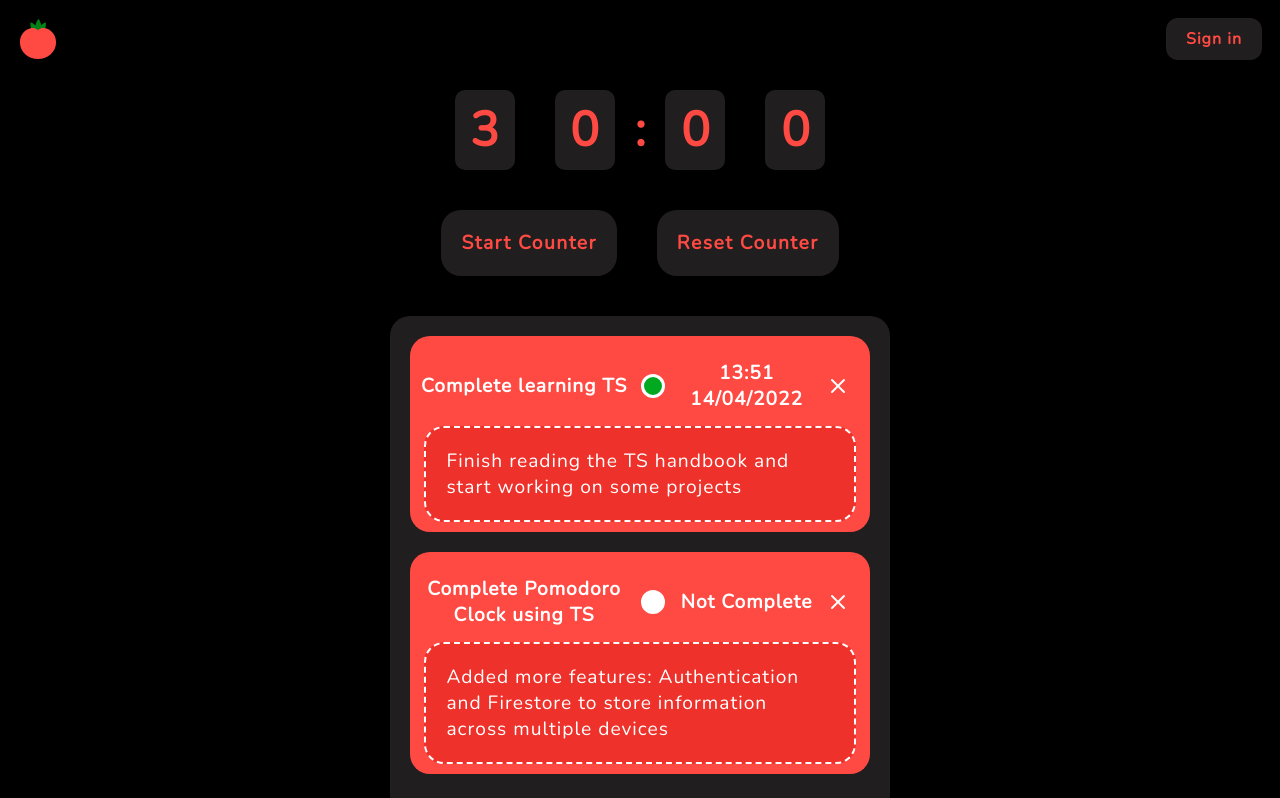
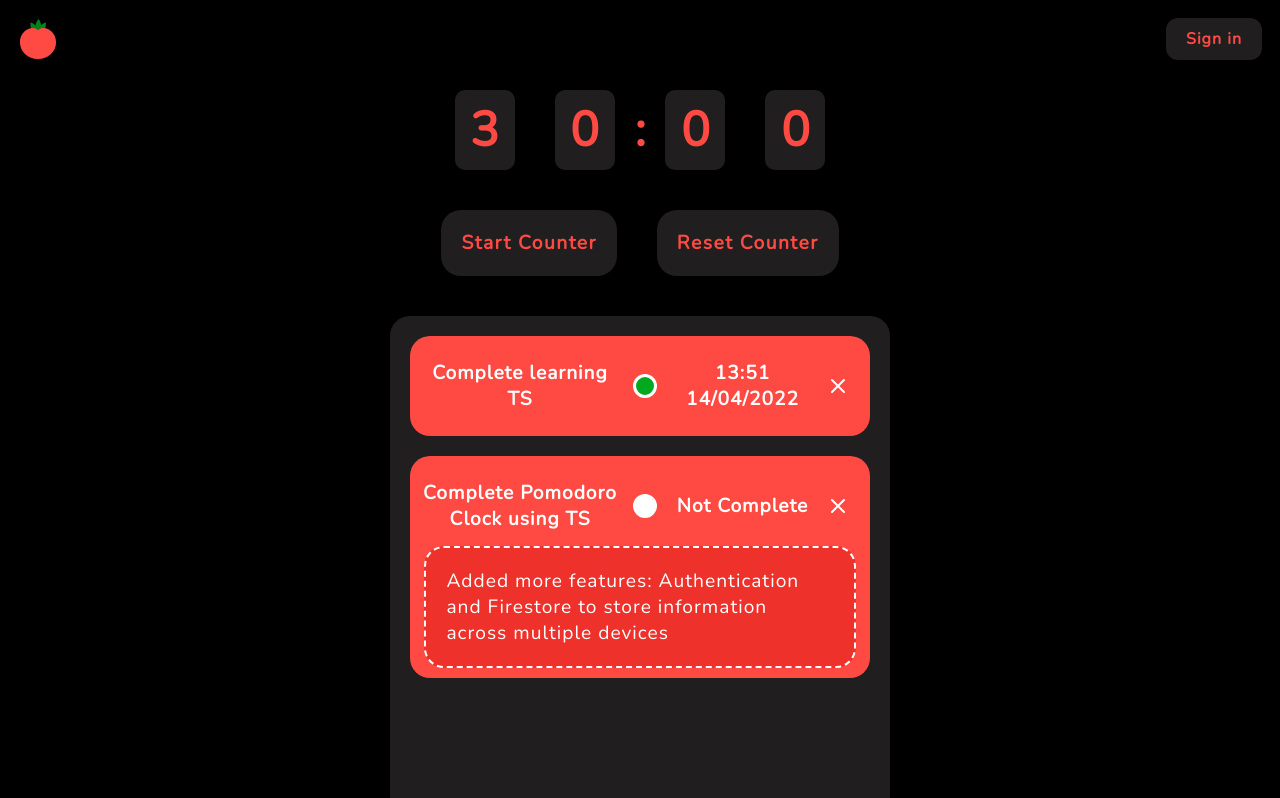
Before and after one commit to khanhngn-dev/PomodoroPWA, a React (Create React App) app: page / in a window 1280 px wide. Shown: the top 798 px of the page. Built offline with nearby package versions, Linux system fonts and the light colour scheme; no server answers.

Commit message:
Added support for opening/closing description

```diff
--- a/src/components/item-form/item-form.component.tsx
+++ b/src/components/item-form/item-form.component.tsx
@@ -23,6 +23,7 @@ const ItemForm: FC<FormHTMLAttributes<HTMLFormElement>> = () => {
 					complete: false,
 					completedAt: 'Not Complete',
 					description: values.description,
+					openDesc: false,
 				})
 			);
 			resetForm();
--- a/src/components/task-list/task-list.component.tsx
+++ b/src/components/task-list/task-list.component.tsx
@@ -3,8 +3,8 @@ import { useDispatch, useSelector } from 'react-redux';
 import { selectListItems } from '../../store/list/list.selectors';
 
 import { selectTimerMode } from '../../store/timer/timer.selectors';
-import { removeItemFromList, setCompleteItem } from '../../store/list/list.actions';
-import { checkItem, deleteItem } from '../../utils/reducer/list.utils/list.utils';
+import { removeItemFromList, setCompleteItem, toggleDetailed } from '../../store/list/list.actions';
+import { checkItem, deleteItem, toggleItem } from '../../utils/reducer/list.utils/list.utils';
 
 import Task from '../task/task.component';
 import { TaskListContainer, EmptyTaskListPlaceHolder } from './task-list.styles';
@@ -20,7 +20,12 @@ const TaskList = () => {
 	};
 
 	const onDeleteHandler = (event: MouseEvent<HTMLSpanElement>, index: number) => {
+		event.stopPropagation();
 		dispatch(removeItemFromList(deleteItem(listItems, index)));
+	};
+
+	const onOpenHandler = (event: MouseEvent<HTMLDivElement>, index: number) => {
+		dispatch(toggleDetailed(toggleItem(listItems, index)));
 	};
 
 	return (
@@ -29,10 +34,11 @@ const TaskList = () => {
 				listItems.map((item, index) => (
 					<Task
 						key={index}
-						{...item}
 						index={index}
 						onChecked={onCheckedHandler}
 						onDelete={onDeleteHandler}
+						onOpen={onOpenHandler}
+						{...item}
 					/>
 				))
 			) : (
--- a/src/components/task/task.component.tsx
+++ b/src/components/task/task.component.tsx
@@ -20,17 +20,29 @@ export type ListProps = {
 	complete: boolean;
 	completedAt: string;
 	description: string;
+	openDesc: boolean;
 	onChecked: (event: ChangeEvent<HTMLInputElement>, index: number) => void;
 	onDelete: (event: MouseEvent<HTMLSpanElement>, index: number) => void;
+	onOpen: (event: MouseEvent<HTMLDivElement>, index: number) => void;
 };
 
 const Task: FC<ListProps> = memo(
-	({ index, taskName, completedAt, complete, description, onChecked, onDelete }) => {
+	({
+		index,
+		taskName,
+		completedAt,
+		complete,
+		description,
+		openDesc,
+		onChecked,
+		onDelete,
+		onOpen,
+	}) => {
 		const timerMode = useSelector(selectTimerMode);
 
 		return (
 			<TaskContainer className={`${timerMode ? 'break' : 'work'}`}>
-				<TaskSummary>
+				<TaskSummary onClick={(e) => onOpen(e, index)}>
 					<TaskNameContainer>{taskName}</TaskNameContainer>
 					<CheckBoxContainer
 						className={`${timerMode ? 'break' : 'work'}`}
@@ -43,7 +55,7 @@ const Task: FC<ListProps> = memo(
 						<CrossSVG />
 					</DeleteTaskContainer>
 				</TaskSummary>
-				<DetailContainer>{description}</DetailContainer>
+				{openDesc && <DetailContainer>{description}</DetailContainer>}
 			</TaskContainer>
 		);
 	}
--- a/src/components/task/task.styles.tsx
+++ b/src/components/task/task.styles.tsx
@@ -22,16 +22,16 @@ export const TaskContainer = styled.div`
 	}
 `;
 
-export const TaskSummary = styled.summary`
+export const TaskSummary = styled.div`
 	display: flex;
 	align-items: center;
 	justify-content: space-around;
 	font-weight: bold;
 	min-height: 80px;
 	width: 100%;
-	/* &:hover {
+	&:hover {
 		cursor: pointer;
-	} */
+	}
 	/* border: 3px solid var(--color-secondary); */
 `;
 
@@ -39,6 +39,7 @@ export const TaskNameContainer = styled.span`
 	flex: 3;
 	text-align: center;
 	word-wrap: break-word;
+	max-width: 200px;
 `;
 
 export const TaskDateContainer = styled.span`
--- a/src/store/list/list.actions.ts
+++ b/src/store/list/list.actions.ts
@@ -7,20 +7,26 @@ import {
 import { ListItem } from './list.reducer';
 import { LIST_TYPES } from './list.types';
 
-export type SetCompleteItem = ActionWithPayload<LIST_TYPES.SET_COMPLETE_ITEM, ListItem[]>;
+type SetCompleteItem = ActionWithPayload<LIST_TYPES.SET_COMPLETE_ITEM, ListItem[]>;
 
 export const setCompleteItem = withMatcher(
 	(items: ListItem[]): SetCompleteItem => createAction(LIST_TYPES.SET_COMPLETE_ITEM, items)
 );
 
-export type RemoveItemFromList = ActionWithPayload<LIST_TYPES.REMOVE_ITEM_FROM_LIST, ListItem[]>;
+type RemoveItemFromList = ActionWithPayload<LIST_TYPES.REMOVE_ITEM_FROM_LIST, ListItem[]>;
 
 export const removeItemFromList = withMatcher(
 	(items: ListItem[]): RemoveItemFromList => createAction(LIST_TYPES.REMOVE_ITEM_FROM_LIST, items)
 );
 
-export type AddItemToList = ActionWithPayload<LIST_TYPES.ADD_ITEM_TO_LIST, ListItem>;
+type AddItemToList = ActionWithPayload<LIST_TYPES.ADD_ITEM_TO_LIST, ListItem>;
 
 export const addItemToList = withMatcher(
 	(item: ListItem): AddItemToList => createAction(LIST_TYPES.ADD_ITEM_TO_LIST, item)
 );
+
+type ToggleDetailed = ActionWithPayload<LIST_TYPES.TOGGLE_DETAILED, ListItem[]>;
+
+export const toggleDetailed = withMatcher(
+	(items: ListItem[]): ToggleDetailed => createAction(LIST_TYPES.TOGGLE_DETAILED, items)
+);
--- a/src/store/list/list.reducer.ts
+++ b/src/store/list/list.reducer.ts
@@ -1,11 +1,12 @@
 import { AnyAction } from 'redux';
-import { addItemToList, removeItemFromList, setCompleteItem } from './list.actions';
+import { addItemToList, removeItemFromList, setCompleteItem, toggleDetailed } from './list.actions';
 
 export type ListItem = {
 	readonly taskName: string;
 	readonly complete: boolean;
 	readonly completedAt: string;
 	readonly description: string;
+	readonly openDesc: boolean;
 };
 
 export type ListType = {
@@ -19,6 +20,7 @@ const defaultListItems: ListItem[] = [
 		complete: true,
 		completedAt: '13:51 14/04/2022',
 		description: 'Finish reading the TS handbook and start working on some projects',
+		openDesc: false,
 	},
 	{
 		taskName: 'Complete Pomodoro Clock using TS',
@@ -26,6 +28,7 @@ const defaultListItems: ListItem[] = [
 		completedAt: 'Not Complete',
 		description:
 			'Added more features: Authentication and Firestore to store information across multiple devices',
+		openDesc: true,
 	},
 ];
 
@@ -53,5 +56,11 @@ export const listReducer = (state = INITIAL_STATE, action: AnyAction) => {
 			items: [...state.items, action.payload],
 		};
 	}
+	if (toggleDetailed.match(action)) {
+		return {
+			...state,
+			items: action.payload,
+		};
+	}
 	return state;
 };
--- a/src/store/list/list.types.ts
+++ b/src/store/list/list.types.ts
@@ -3,4 +3,5 @@ export enum LIST_TYPES {
 	ADD_ITEM_TO_LIST = 'ADD_ITEM_TO_LIST',
 	REMOVE_ITEM_FROM_LIST = 'REMOVE_ITEM_FROM_LIST',
 	SET_COMPLETE_ITEM = 'SET_COMPLETE_ITEM',
+	TOGGLE_DETAILED = 'TOGGLE_DETAILED',
 }
--- a/src/utils/reducer/list.utils/list.utils.ts
+++ b/src/utils/reducer/list.utils/list.utils.ts
@@ -1,15 +1,22 @@
 import { ListItem } from '../../../store/list/list.reducer';
 
-export const checkItem = (
-	items: ListItem[],
-	index: number,
-): ListItem[] =>
+export const checkItem = (items: ListItem[], index: number): ListItem[] =>
 	items.map((item, i) =>
 		i === index
 			? {
 					...item,
 					complete: !item.complete,
 					completedAt: !item.complete ? createDate() : 'Not Complete',
+			  }
+			: item
+	);
+
+export const toggleItem = (items: ListItem[], index: number): ListItem[] =>
+	items.map((item, i) =>
+		i === index
+			? {
+					...item,
+					openDesc: !item.openDesc,
 			  }
 			: item
 	);
```
